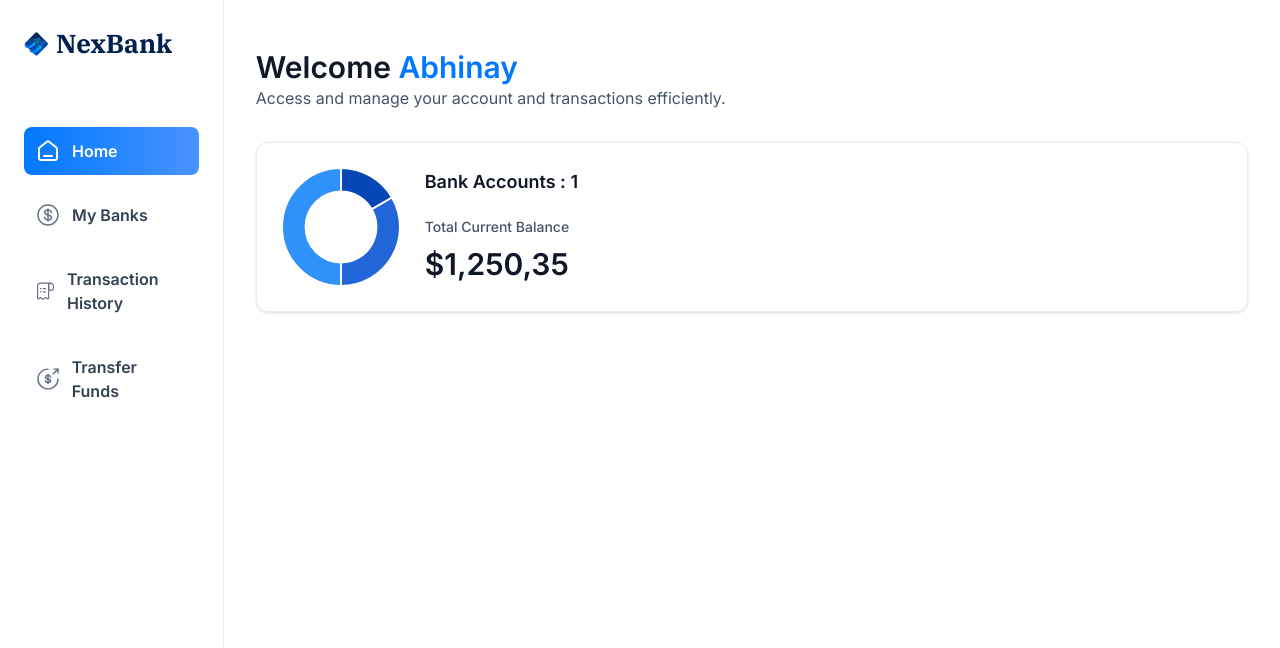
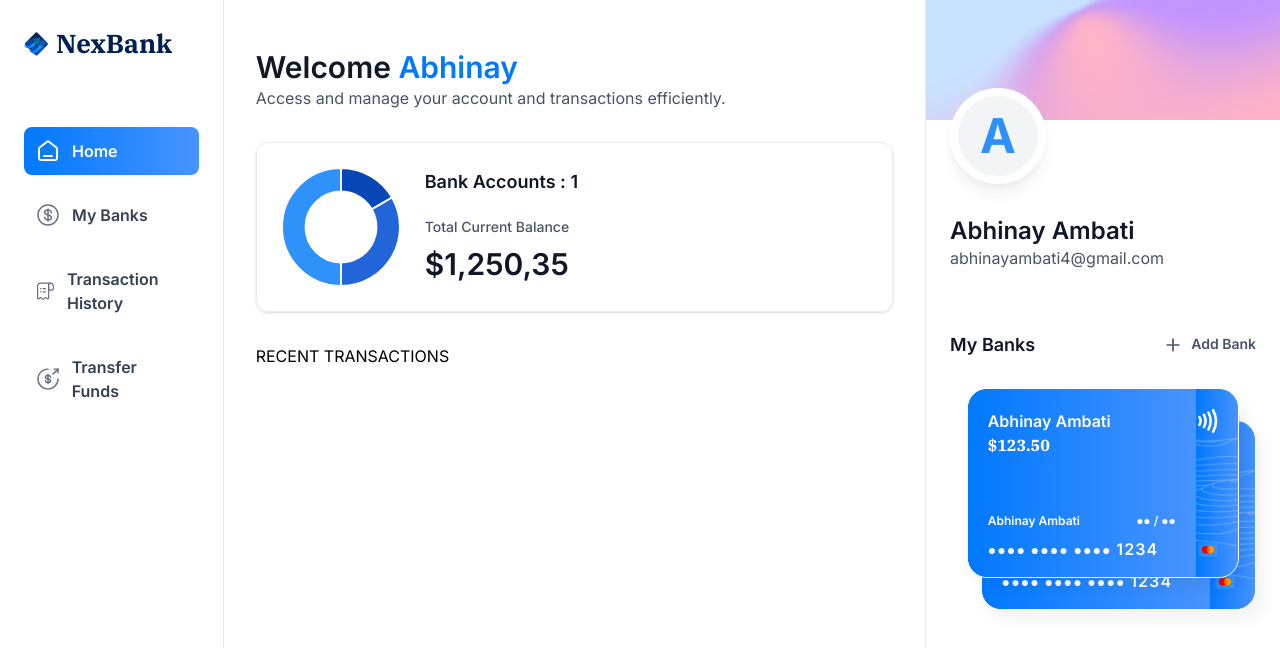
Before and after one commit to AbhinayAmbati/NexBank-BankingApplication, a Next.js app: page / in a window 1280 px wide. Shown: the top 648 px of the page. Built offline with nearby package versions, Linux system fonts and the light colour scheme.

Commit message:
implement the layout

```diff
--- /dev/null
+++ b/app/(root)/my-banks/page.tsx
@@ -0,0 +1,9 @@
+import React from 'react'
+
+const MyBanks = () => {
+  return (
+    <div>page</div>
+  )
+}
+
+export default MyBanks
--- a/app/(root)/page.tsx
+++ b/app/(root)/page.tsx
@@ -1,9 +1,14 @@
 import HeaderBox from '@/components/HeaderBox'
+import RightSidebar from '@/components/RightSidebar'
 import TotalBalanceBox from '@/components/TotalBalanceBox'
 
 const Home = () => {
 
-  const isLoggedIn = { firstName  :"Abhinay"}
+  const isLoggedIn = {
+    firstName: "Abhinay",
+    lastName: "Ambati",
+    email: "abhinayambati4@gmail.com",
+  };
 
   return (
     <section className='home'>
@@ -21,7 +26,13 @@
           totalCurrentBalance={1250.35}
           />
         </header>
+        RECENT TRANSACTIONS
       </div>
+      <RightSidebar
+      user={isLoggedIn}
+      transactions={[]}
+      banks={[{currentBalance: 123.50},{currentBalance: 250.50}]}
+      />
     </section>
   )
 }
--- /dev/null
+++ b/app/(root)/payment-transfer/page.tsx
@@ -0,0 +1,9 @@
+import React from 'react'
+
+const PaymentTransfer = () => {
+  return (
+    <div>PaymentTransfer</div>
+  )
+}
+
+export default PaymentTransfer
--- /dev/null
+++ b/app/(root)/transaction-history/page.tsx
@@ -0,0 +1,9 @@
+import React from 'react'
+
+const TransactionHistory = () => {
+  return (
+    <div>TransactionHistory</div>
+  )
+}
+
+export default TransactionHistory
--- /dev/null
+++ b/components/BankCard.tsx
@@ -0,0 +1,61 @@
+/* eslint-disable @typescript-eslint/no-unused-vars */
+import { formatAmount } from '@/lib/utils';
+import Image from 'next/image';
+import Link from 'next/link';
+import React from 'react'
+
+const BankCard = ({account, userName, showBalance = true} : CreditCardProps) => {
+  return (
+    <div className='flex flex-col'>
+        <Link href='/' className='bank-card'>
+        <div className="bank-card_content">
+            <div className="">
+                <h1 className='text-16 font-semibold text-white'>
+                    {account.name || userName}
+                </h1>
+                <p className='font-ibm-plex-serif font-black text-white'>
+                    {formatAmount(account.currentBalance)}
+                </p>
+            </div>
+            <article className='flex flex-col gap-2'>
+                <div className="flex justify-between">
+                    <h1 className='text-12 font-semibold text-white'>
+                        {userName}
+                    </h1>
+                    <h2 className='text-12 font-semibold text-white'>
+                    ●● / ●●
+                    </h2>
+                </div>
+                <p className='text-14 font-semibold tracking-[1.1px] text-white'>
+                ●●●● ●●●● ●●●● <span className='text-16 '>1234</span>
+                </p>
+            </article>
+        </div>
+        <div className="bank-card_icon">
+            <Image
+            src="/icons/Paypass.svg"
+            width={20}
+            height={20}
+            alt='pay'
+            />
+            <Image
+            src='/icons/mastercard.svg'
+            width={20}
+            height={20}
+            alt='mastercard'
+            className='ml-5'
+            />
+        </div>
+        <Image
+        src="/icons/lines.png"
+        width={316}
+        height={190}
+        alt='lines'
+        className='absolute top-0 left-0'
+        />
+        </Link>
+    </div>
+  )
+}
+
+export default BankCard;
--- /dev/null
+++ b/components/RightSidebar.tsx
@@ -0,0 +1,61 @@
+/* eslint-disable @typescript-eslint/no-unused-vars */
+import Image from "next/image";
+import Link from "next/link";
+import React from "react";
+import BankCard from "./BankCard";
+
+const RightSidebar = ({ user, transactions, banks }: RightSidebarProps) => {
+  return (
+    <aside className="right-sidebar">
+      <section className="flex flex-col pb-8">
+        <div className="profile-banner" />
+        <div className="profile">
+          <div className="profile-img">
+            <span className="text-5xl font-bold text-blue-500">
+              {user.firstName[0]}
+            </span>
+          </div>
+          <div className="profile-details">
+            <h1 className="profile-name">
+              {user.firstName} {user.lastName}
+            </h1>
+            <p className="profile-email">{user.email}</p>
+          </div>
+        </div>
+      </section>
+      <section className="banks">
+        <div className="flex w-full justify-between">
+          <h2 className="header-2">My Banks</h2>
+          <Link href="/" className="flex gap-2">
+            <Image src="/icons/plus.svg" width={20} height={20} alt="plus" />
+            <h2 className="text-14 font-semibold text-gray-600">Add Bank</h2>
+          </Link>
+        </div>
+        {banks?.length > 0 && (
+          <div className="relative flex flex-1 flex-col items-center justify-center gap-5">
+            <div className="relative z-10">
+              <BankCard
+                key={banks[0].id}
+                account={banks[0]}
+                userName={`${user.firstName} ${user.lastName}`}
+                showBalance={false}
+              />
+            </div>
+            {banks[1] && (
+              <div className="absolute right-0 top-8 z-0 w-[90%]">
+                <BankCard
+                  key={banks[1].id}
+                  account={banks[1]}
+                  userName={`${user.firstName} ${user.lastName}`}
+                  showBalance={false}
+                />
+              </div>
+            )}
+          </div>
+        )}
+      </section>
+    </aside>
+  );
+};
+
+export default RightSidebar;
--- a/package.json
+++ b/package.json
@@ -11,6 +11,7 @@
   "dependencies": {
     "@radix-ui/react-dialog": "^1.1.6",
     "@radix-ui/react-slot": "^1.1.2",
+    "bankingapplication": "file:",
     "chart.js": "^4.4.7",
     "class-variance-authority": "^0.7.1",
     "clsx": "^2.1.1",
```
Also changed, not shown: 1 other file (tests, documents, lock files or other folders).
